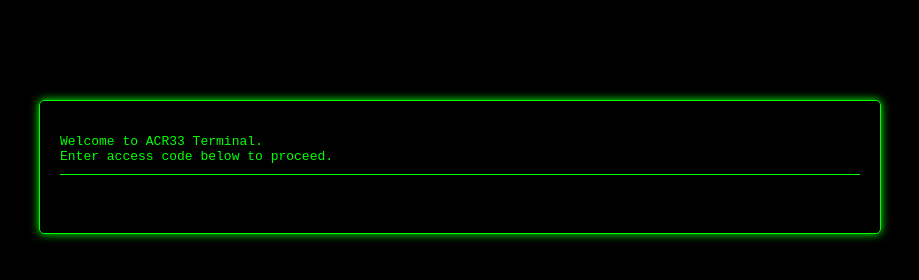
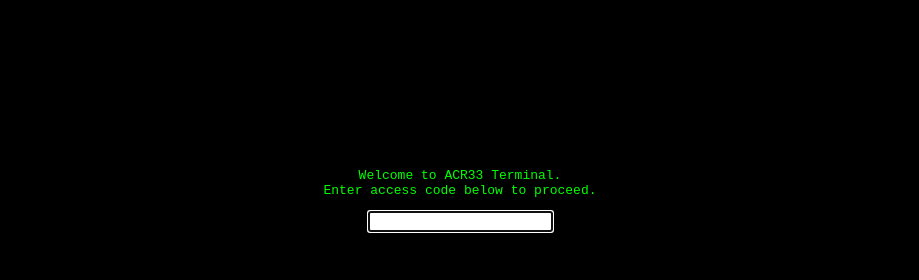
Before and after one commit to vitouh/guess-the-code, a plain HTML site: page index.html in a window 1280 px wide. Shown: the whole page, without its empty margins (180-1099 px from the left). Drawn offline with Linux system fonts and the light colour scheme.

Commit message:
Update style.css

```diff
--- a/style.css
+++ b/style.css
@@ -1,49 +1,54 @@
-body, html {
+body {
+  background-color: black;
+  color: #00ff00;
+  font-family: "Courier New", Courier, monospace;
+  text-align: center;
   margin: 0;
   padding: 0;
-  height: 100%;
-  font-family: monospace;
-  background-color: black;
-  color: #00ff00;
-  overflow: hidden;
 }
 
-#matrix-canvas {
-  position: fixed;
-  top: 0;
-  left: 0;
-  width: 100%;
-  height: 100%;
-  z-index: 0;
-}
-
-.terminal {
-  position: relative;
-  z-index: 1;
-  width: 80%;
-  max-width: 800px;
-  margin: 100px auto;
-  background: rgba(0, 0, 0, 0.8);
-  border: 1px solid #00ff00;
-  padding: 20px;
-  box-shadow: 0 0 10px #00ff00;
-  border-radius: 5px;
-}
-
-#output {
-  white-space: pre-wrap;
-  margin-bottom: 10px;
+h1, h2 {
   color: #00ff00;
 }
 
-#terminal-input {
-  width: 100%;
-  background: black;
-  border: none;
-  border-top: 1px solid #00ff00;
-  color: #00ff00;
-  font-size: 1em;
+input[type="password"] {
   padding: 10px;
-  box-sizing: border-box;
-  outline: none;
+  margin-top: 20px;
+  background-color: #111;
+  color: #0f0;
+  border: 1px solid #0f0;
+  font-family: monospace;
 }
+
+button {
+  padding: 10px 20px;
+  background-color: #222;
+  color: #0f0;
+  border: 1px solid #0f0;
+  font-family: monospace;
+  cursor: pointer;
+  transition: 0.3s;
+}
+
+button:hover {
+  background-color: #0f0;
+  color: #000;
+}
+
+#insult {
+  margin-top: 20px;
+  color: red;
+  font-weight: bold;
+}
+
+.hint {
+  color: #ff0;
+  margin-top: 15px;
+  font-style: italic;
+}
+
+.test-page {
+  color: #0ff;
+  font-size: 20px;
+  margin-top: 50px;
+}
```
